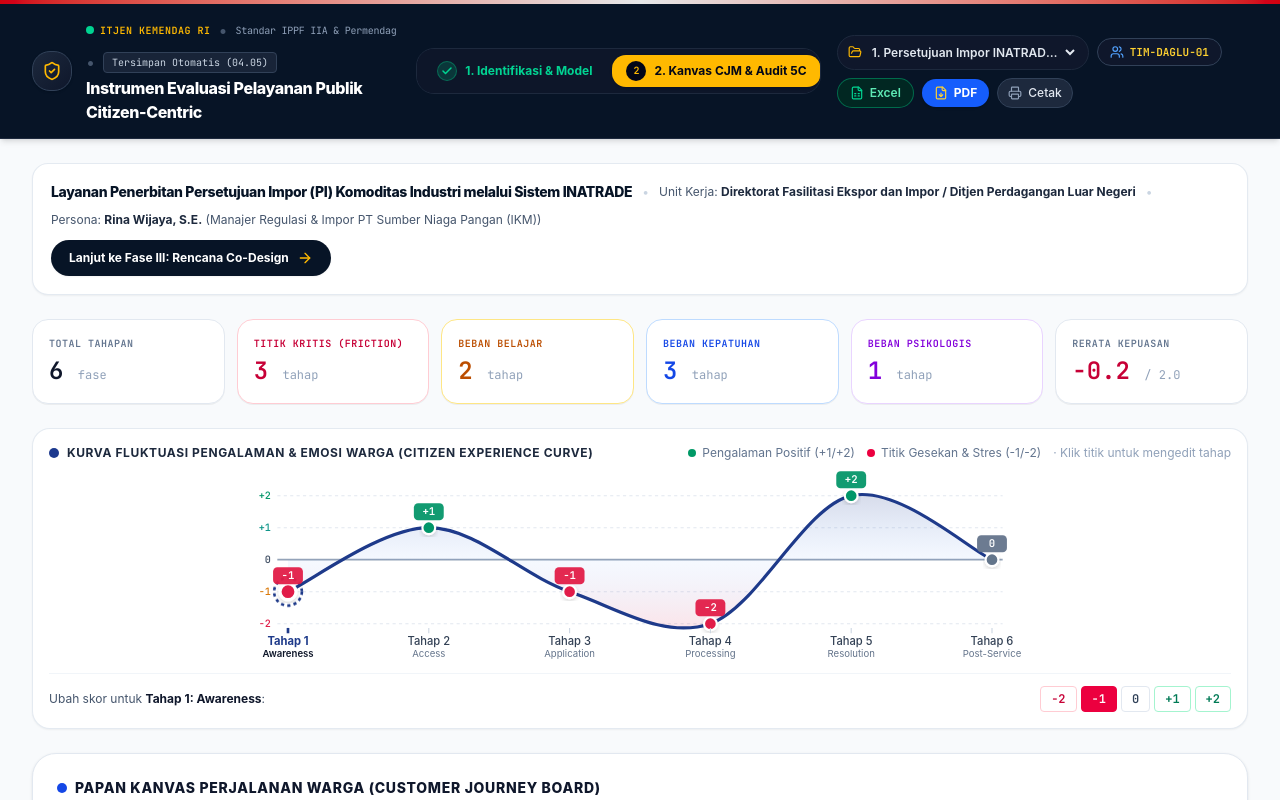
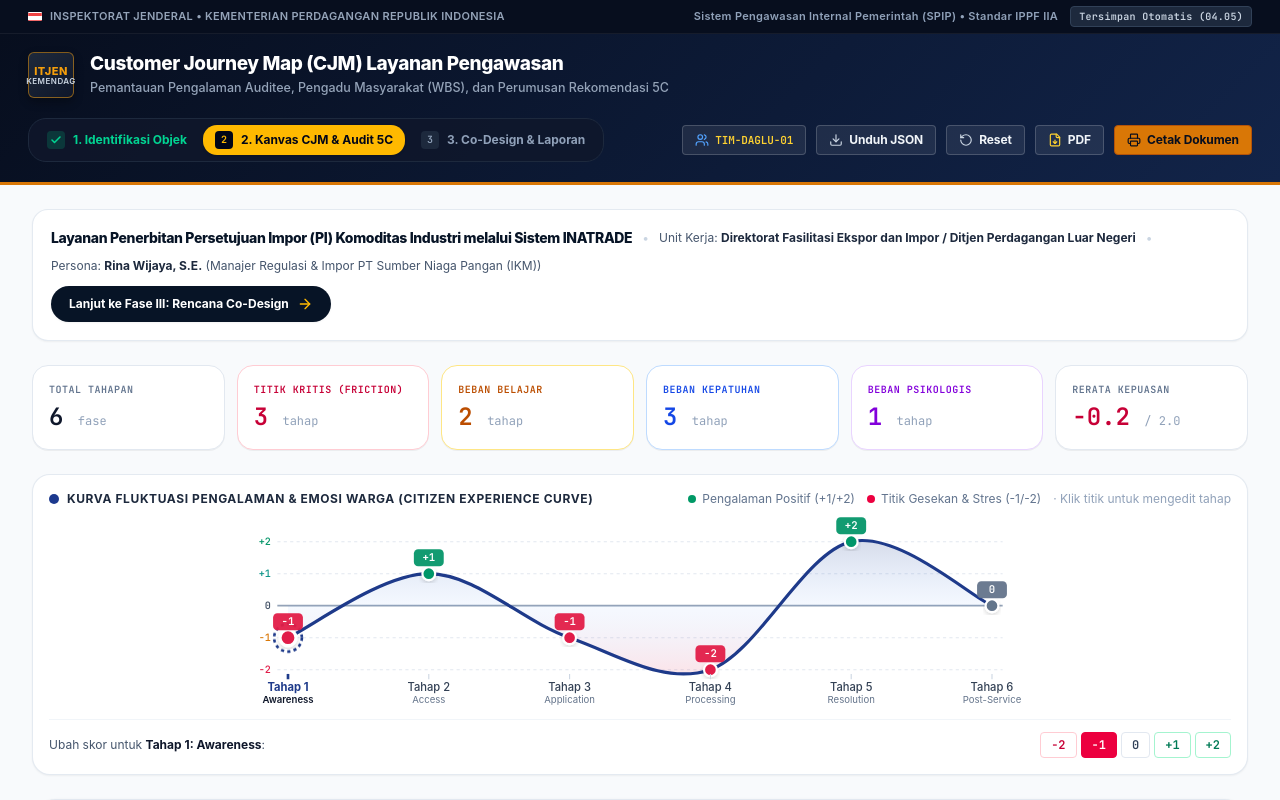
Before and after one commit to mdeardos/Inspektorat-Jenderal-CJM, a React (Vite) app: page / in a window 1280 px wide. Shown: the top 800 px of the page. Built offline with nearby package versions, Linux system fonts and the light colour scheme.

Commit message:
Upgrade visual layout, typography, and card hierarchy to match executive prototype: src/components/ModernCanvasHeader.tsx

```diff
--- a/src/components/ModernCanvasHeader.tsx
+++ b/src/components/ModernCanvasHeader.tsx
@@ -1,18 +1,15 @@
 import React, { useRef } from 'react';
 import {
-  Building2,
   FileDown,
   FileSpreadsheet,
   Printer,
   Loader2,
   Check,
-  ShieldCheck,
   FolderOpen,
   Users,
   Upload,
   Download,
-  RotateCcw,
-  Sparkles
+  RotateCcw
 } from 'lucide-react';
 import { EvaluationState } from '../types';
 
@@ -74,63 +71,54 @@ export const ModernCanvasHeader: React.FC<ModernCanvasHeaderProps> = ({
   const steps = [
     {
       num: 1,
-      code: 'FASE I',
-      title: 'Identifikasi Objek & 5 Model Layanan',
-      shortTitle: '1. Identifikasi & Model'
+      title: 'Identifikasi Objek',
+      shortTitle: '1. Identifikasi Objek'
     },
     {
       num: 2,
-      code: 'FASE II',
-      title: 'Kanvas Perjalanan Warga (CJM & Audit 5C)',
+      title: 'Kanvas CJM & Audit 5C',
       shortTitle: '2. Kanvas CJM & Audit 5C'
     },
     {
       num: 3,
-      code: 'FASE III',
-      title: 'Rencana Co-Design & Pengesahan',
+      title: 'Co-Design & Laporan',
       shortTitle: '3. Co-Design & Laporan'
     }
   ];
 
   return (
-    <header className="w-full bg-[#071426] text-white shadow-md border-b border-slate-800 no-print select-none">
-      {/* Top National Ribbon Accent */}
-      <div className="h-1 w-full bg-gradient-to-r from-red-600 via-white to-red-600 opacity-90" />
-
-      {/* Main Bar */}
-      <div className="max-w-[1720px] mx-auto px-4 sm:px-6 lg:px-8 py-3.5 flex flex-col lg:flex-row lg:items-center justify-between gap-4">
-        {/* Brand & Ministry Identity */}
-        <div className="flex items-center gap-3.5">
-          <div className="w-10 h-10 rounded-xl bg-gradient-to-br from-slate-800 to-slate-900 border border-slate-700 p-2 flex items-center justify-center shrink-0 shadow-sm">
-            <ShieldCheck className="w-5 h-5 text-amber-400" />
+    <header className="no-print select-none">
+      {/* Top Government Masthead Strip */}
+      <div className="gov-masthead-strip">
+        <div className="gov-badge">
+          <span className="indonesia-flag" aria-hidden="true" />
+          <span>INSPEKTORAT JENDERAL &bull; KEMENTERIAN PERDAGANGAN REPUBLIK INDONESIA</span>
         </div>
-
-          <div>
-            <div className="flex items-center gap-2 flex-wrap">
-              <span className="text-[10px] font-mono font-bold tracking-wider text-amber-400 uppercase flex items-center gap-1.5">
-                <span className="w-2 h-2 rounded-full bg-emerald-400 animate-pulse" />
-                <span>ITJEN KEMENDAG RI</span>
-              </span>
-              <span className="text-slate-600 hidden sm:inline" aria-hidden="true">•</span>
-              <span className="text-[10px] text-slate-400 font-mono tracking-tight hidden sm:inline">
-                Standar IPPF IIA & Permendag
-              </span>
-              <span className="text-slate-600 hidden md:inline" aria-hidden="true">•</span>
-              <span className="text-[10px] text-slate-300 font-mono bg-slate-800/80 px-2 py-0.5 rounded border border-slate-700 hidden md:inline">
+        <div className="flex items-center gap-3 text-slate-400 text-[11px] font-semibold">
+          <span className="hidden sm:inline">Sistem Pengawasan Internal Pemerintah (SPIP) &bull; Standar IPPF IIA</span>
+          <span className="bg-slate-800 text-slate-300 font-mono px-2 py-0.5 rounded border border-slate-700 text-[10px]">
             {saveStatus}
           </span>
         </div>
-            <h1 className="text-sm sm:text-base font-extrabold text-white tracking-tight mt-0.5">
-              Instrumen Evaluasi Pelayanan Publik Citizen-Centric
-            </h1>
+      </div>
+
+      {/* Main Core Header */}
+      <div className="header-core">
+        <div className="header-layout">
+          {/* Brand Cluster */}
+          <div className="brand-cluster">
+            <div className="seal-box" aria-label="Logo Resmi Itjen Kemendag">
+              <span>ITJEN</span>
+              <span className="sub">KEMENDAG</span>
+            </div>
+            <div className="brand-headings">
+              <h1>Customer Journey Map (CJM) Layanan Pengawasan</h1>
+              <p>Pemantauan Pengalaman Auditee, Pengadu Masyarakat (WBS), dan Perumusan Rekomendasi 5C</p>
             </div>
           </div>
 
-        {/* Center: Executive Stepper Tabs */}
-        <nav
-          className="flex items-center gap-1.5 bg-slate-900/90 p-1.5 rounded-xl border border-slate-800 self-start lg:self-auto overflow-x-auto max-w-full"
-          aria-label="Navigasi Fase Pengawasan"
-        >
+          {/* Phase Navigation Tabs */}
+          <nav className="flex items-center gap-1 bg-slate-900/80 p-1.5 rounded-xl border border-slate-800" aria-label="Navigasi Fase">
             {steps.map((step) => {
               const isActive = currentStep === step.num;
               const isPast = currentStep > step.num;
@@ -140,7 +128,7 @@ export const ModernCanvasHeader: React.FC<ModernCanvasHeaderProps> = ({
                   key={step.num}
                   type="button"
                   onClick={() => onGoToStep(step.num)}
-                className={`flex items-center gap-2 px-3.5 py-1.5 rounded-lg text-xs font-bold transition-all whitespace-nowrap cursor-pointer ${
+                  className={`flex items-center gap-2 px-3 py-1.5 rounded-lg text-xs font-bold transition whitespace-nowrap cursor-pointer ${
                     isActive
                       ? 'bg-amber-400 text-slate-950 shadow-sm'
                       : isPast
@@ -149,11 +137,11 @@ export const ModernCanvasHeader: React.FC<ModernCanvasHeaderProps> = ({
                   }`}
                 >
                   <div
-                  className={`w-5 h-5 rounded-md flex items-center justify-center text-[10px] font-mono font-bold shrink-0 ${
+                    className={`w-4.5 h-4.5 rounded flex items-center justify-center text-[10px] font-mono font-bold shrink-0 ${
                       isActive
                         ? 'bg-slate-950 text-amber-400'
                         : isPast
-                      ? 'bg-emerald-500/20 text-emerald-400 border border-emerald-500/40'
+                        ? 'bg-emerald-500/20 text-emerald-400'
                         : 'bg-slate-800 text-slate-400'
                     }`}
                   >
@@ -165,31 +153,23 @@ export const ModernCanvasHeader: React.FC<ModernCanvasHeaderProps> = ({
             })}
           </nav>
 
-        {/* Right: Quick Action Controls */}
-        <div className="flex flex-wrap items-center gap-2">
-          {/* Case Study Selector */}
-          <div className="flex items-center gap-1.5 bg-slate-900 border border-slate-800 rounded-xl px-2.5 py-1.5 text-xs">
-            <FolderOpen className="w-3.5 h-3.5 text-amber-400 shrink-0" />
-            <select
-              value={presetKey}
-              onChange={(e) => onSelectPreset(e.target.value)}
-              className="bg-transparent text-slate-200 text-xs font-semibold focus:outline-none cursor-pointer py-0.5 max-w-[160px] sm:max-w-[210px] truncate"
-              title="Pilih Berkas Studi Kasus Layanan Kemendag"
-            >
-              <option value="perizinan" className="bg-slate-900 text-white">1. Persetujuan Impor INATRADE (Daglu)</option>
-              <option value="pengaduan" className="bg-slate-900 text-white">2. Pengaduan Konsumen (PKTN)</option>
-              <option value="bantuan" className="bg-slate-900 text-white">3. Pameran Ekspor (DJPEN)</option>
-              <option value="kependudukan" className="bg-slate-900 text-white">4. Waralaba STPW (PDN)</option>
-              <option value="kosong" className="bg-slate-900 text-white">5. Kanvas Kosong (Baru)</option>
-            </select>
-          </div>
+          {/* Header Controls */}
+          <div className="header-controls">
+            {/* Hidden File Input for JSON import */}
+            <input
+              type="file"
+              ref={fileInputRef}
+              onChange={handleFileUpload}
+              accept=".json"
+              className="hidden"
+            />
 
-          {/* Session / Inspectorate Trigger */}
+            {/* Quick Session ID Pill */}
             <button
               type="button"
               onClick={onOpenSessionModal || onOpenPortal}
-            className="inline-flex items-center gap-1.5 px-3 py-1.5 rounded-xl bg-slate-900 hover:bg-slate-800 border border-slate-700 text-slate-200 text-xs font-bold transition cursor-pointer"
-            title="Kelola Ruang Kerja Tim Inspektorat"
+              className="btn btn-navy btn-sm"
+              title="Kelola Ruang Kerja Tim Pengawasan"
             >
               <Users className="w-3.5 h-3.5 text-blue-400" />
               <span className="font-mono text-[11px] text-amber-300">
@@ -197,16 +177,29 @@ export const ModernCanvasHeader: React.FC<ModernCanvasHeaderProps> = ({
               </span>
             </button>
 
-          {/* Excel Export */}
-          {onExportExcel && (
+            {/* JSON Export */}
+            {onExportJSON && (
               <button
                 type="button"
-              onClick={onExportExcel}
-              className="inline-flex items-center gap-1.5 bg-emerald-950/80 hover:bg-emerald-900 border border-emerald-600/60 text-emerald-300 text-xs font-semibold px-3 py-1.5 rounded-xl transition cursor-pointer"
-              title="Unduh kertas kerja matriks Excel (.xlsx)"
+                onClick={onExportJSON}
+                className="btn btn-navy btn-sm"
+                title="Unduh seluruh data dalam format JSON"
               >
-              <FileSpreadsheet className="w-3.5 h-3.5 text-emerald-400" />
-              <span className="hidden sm:inline">Excel</span>
+                <Download className="w-3.5 h-3.5 text-slate-300" />
+                <span>Unduh JSON</span>
+              </button>
+            )}
+
+            {/* Reset Data */}
+            {onReset && (
+              <button
+                type="button"
+                onClick={onReset}
+                className="btn btn-navy btn-sm"
+                title="Reset formulir ke data awal"
+              >
+                <RotateCcw className="w-3.5 h-3.5 text-slate-300" />
+                <span>Reset</span>
               </button>
             )}
 
@@ -215,8 +208,8 @@ export const ModernCanvasHeader: React.FC<ModernCanvasHeaderProps> = ({
               type="button"
               disabled={isExportingPDF}
               onClick={onExportPDF}
-            className="inline-flex items-center gap-1.5 bg-blue-600 hover:bg-blue-500 text-white text-xs font-bold px-3 py-1.5 rounded-xl transition cursor-pointer disabled:opacity-50 shadow-sm"
-            title="Unduh laporan resmi PDF"
+              className="btn btn-navy btn-sm"
+              title="Unduh dokumen resmi PDF"
             >
               {isExportingPDF ? (
                 <>
@@ -231,16 +224,17 @@ export const ModernCanvasHeader: React.FC<ModernCanvasHeaderProps> = ({
               )}
             </button>
 
-          {/* Print Dialog */}
+            {/* Print View Native Button */}
             <button
               type="button"
               onClick={onPrintNative}
-            className="hidden xl:inline-flex items-center gap-1.5 bg-slate-800 hover:bg-slate-700 border border-slate-700 text-slate-200 text-xs font-medium px-2.5 py-1.5 rounded-xl transition cursor-pointer"
-            title="Cetak langsung dokumen format A4"
+              className="btn btn-gold btn-sm"
+              title="Cetak langsung dokumen formulir resmi"
             >
-            <Printer className="w-3.5 h-3.5 text-slate-400" />
-            <span>Cetak</span>
+              <Printer className="w-3.5 h-3.5" />
+              <span>Cetak Dokumen</span>
             </button>
+          </div>
         </div>
       </div>
     </header>
```
Lines whose indentation alone changed are shown as unchanged.
